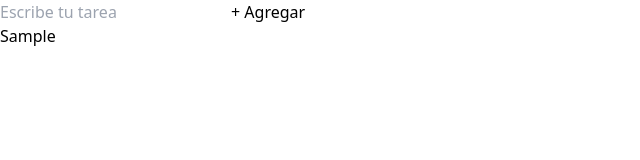
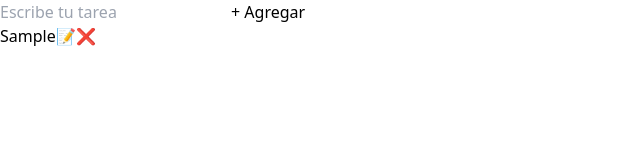
Before and after one commit to Medardo-Cuellar/react-todo-luis, a React (Vite) app: page / in a window 1280 px wide. Both pictures are taken after typing "Sample" into the empty fields and a click on the button "+ Agregar". Shown: the top 160 px of the page, without its empty margins (0-640 px from the left). Built offline with nearby package versions, Linux system fonts and the light colour scheme.

Commit message:
se agrega editar y eliminar todo

```diff
--- a/index.html
+++ b/index.html
@@ -6,7 +6,7 @@
     <meta name="viewport" content="width=device-width, initial-scale=1.0" />
     <title>Vite + React</title>
   </head>
-  <body class="bg-black">
+  <body class="bg-black text-white">
     <div id="root"></div>
     <script type="module" src="/src/main.jsx"></script>
   </body>
--- a/src/App.jsx
+++ b/src/App.jsx
@@ -9,16 +9,34 @@ export default function App() {
     setTodos([...todos, text]);
     setText(""); //limpia el input
   }
-  function dentroSubmit(event) {
+  function alEnviar(event) {
     event.preventDefault();
     addTodo(); // se puede quitar el onClick porque el onsubmit lo va a ejecutar
+  }
+
+  function removeTodo(indexToRemove) {
+    /*
+    todos.splice(indexToRemove, 1);
+    setTodos([...todos]); */
+    const newTodos = todos.filter((todo, index) => index !== indexToRemove);
+    setTodos(newTodos);
+  }
+
+  function editTodo(index) {
+    const newTodos = todos.map((todo, i) => {
+      if (i === index) {
+        return prompt("Edita tu tarea", todo);
+      }
+      return todo;
+    });
+    setTodos(newTodos);
   }
 
   return (
     <main className="w-full min-h-screen">
       <form
         className="flex flex-row gap-2 justify-center p-5"
-        onSubmit={dentroSubmit}
+        onSubmit={alEnviar}
       >
         <input
           type="text"
@@ -26,6 +44,7 @@ export default function App() {
           placeholder="Escribe tu tarea"
           value={text}
           onChange={(event) => setText(event.target.value)}
+          required
         />
         <button
           className="bg-white text-black px-3 rounded" /* onClick={addTodo} se quita porque ahora con el submit se pone*/
@@ -33,9 +52,33 @@ export default function App() {
           + Agregar
         </button>
       </form>
-      <div className="text-white">
+      <div className="max-w-screen-sm w-full mx-auto p-4">
+        {todos.length === 0 && (
+          <p className="bg-white/50 rounded p-4 m-4 flex flex-row justify-center">
+            no tienes tareas pendientes 🤷‍♀️
+          </p>
+        )}
         {todos.map((todo, index) => {
-          return <div key={`todo-${index}`}>{todo}</div>;
+          return (
+            <div
+              key={`todo-${index}`}
+              className="bg-white/10 rounded p-4 m-4 flex flex-row gap-4 justify-between"
+            >
+              <span className="flex-grow p-4">{todo}</span>
+              <span
+                className="cursor-pointer p-4 hover:rounded-full hover:bg-green-500/50"
+                onClick={() => editTodo(index)}
+              >
+                📝
+              </span>
+              <span
+                className="cursor-pointer p-4 hover:rounded-full hover:bg-red-500/50"
+                onClick={() => removeTodo(index)}
+              >
+                ❌
+              </span>
+            </div>
+          );
         })}
       </div>
     </main>
```
